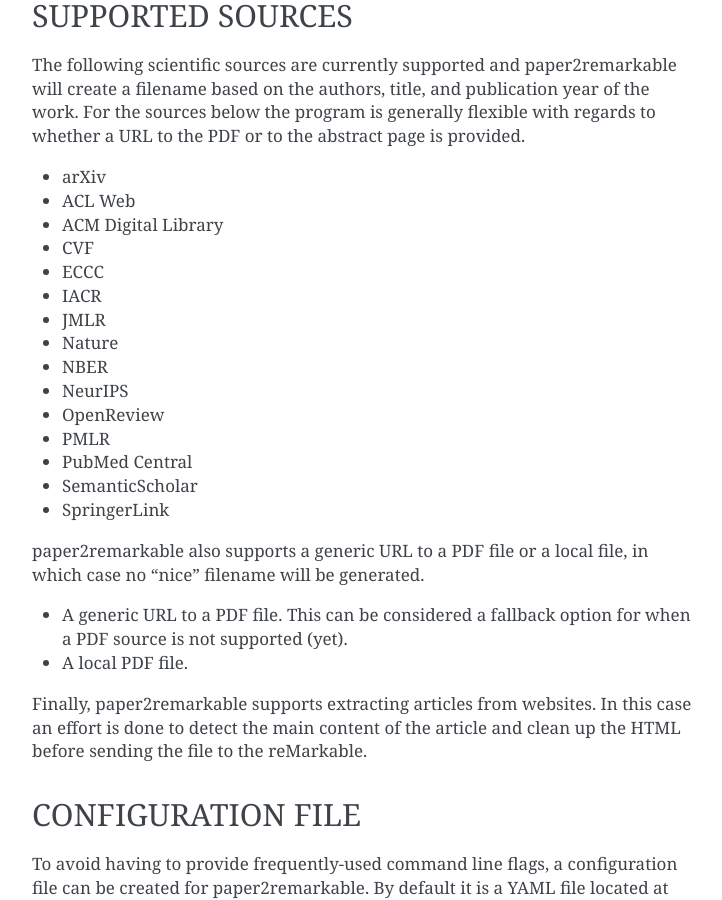
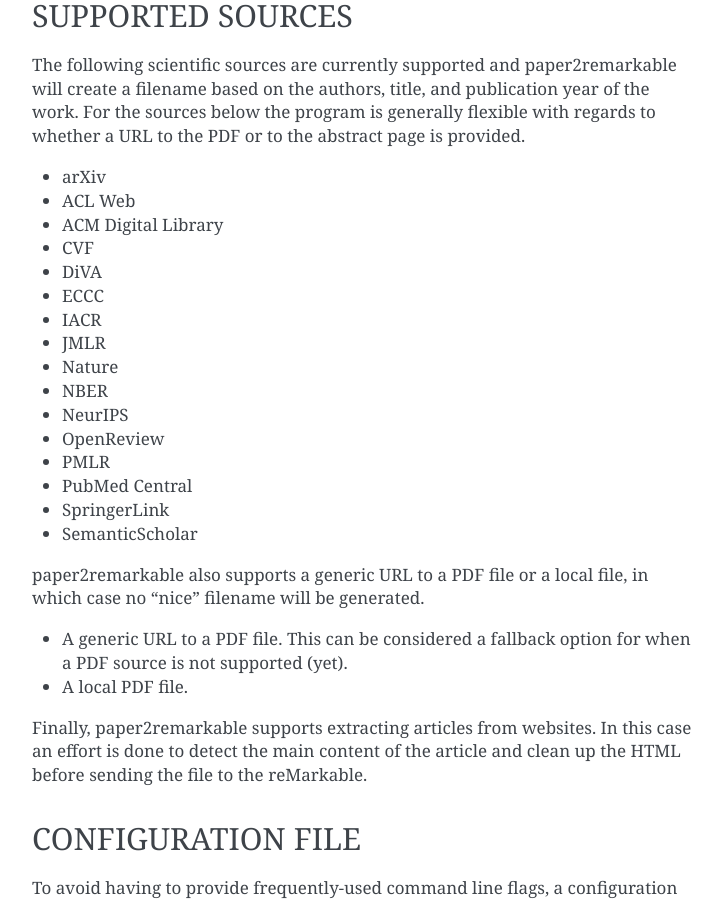
Before and after one commit to GjjvdBurg/paper2remarkable, a Sphinx documentation site: the page built from docs/man.rst, in a window 1280 px wide and 900 px high, scrolled down 2725 px. Shown: the whole window, without its empty margins (388-1110 px from the left). Built offline with Sphinx 7.4.7, drawn with Linux system fonts in a browser that asks for light colours.

```diff
--- a/docs/man.rst
+++ b/docs/man.rst
@@ -135,6 +135,7 @@
 * ACL Web
 * ACM Digital Library
 * CVF
+* DiVA
 * ECCC
 * IACR
 * JMLR
@@ -144,8 +145,8 @@
 * OpenReview
 * PMLR
 * PubMed Central
+* SpringerLink
 * SemanticScholar
-* SpringerLink
 
 paper2remarkable also supports a generic URL to a PDF file or a local file, in
 which case no "nice" filename will be generated.
```
Also changed, not shown: 1 other file.
